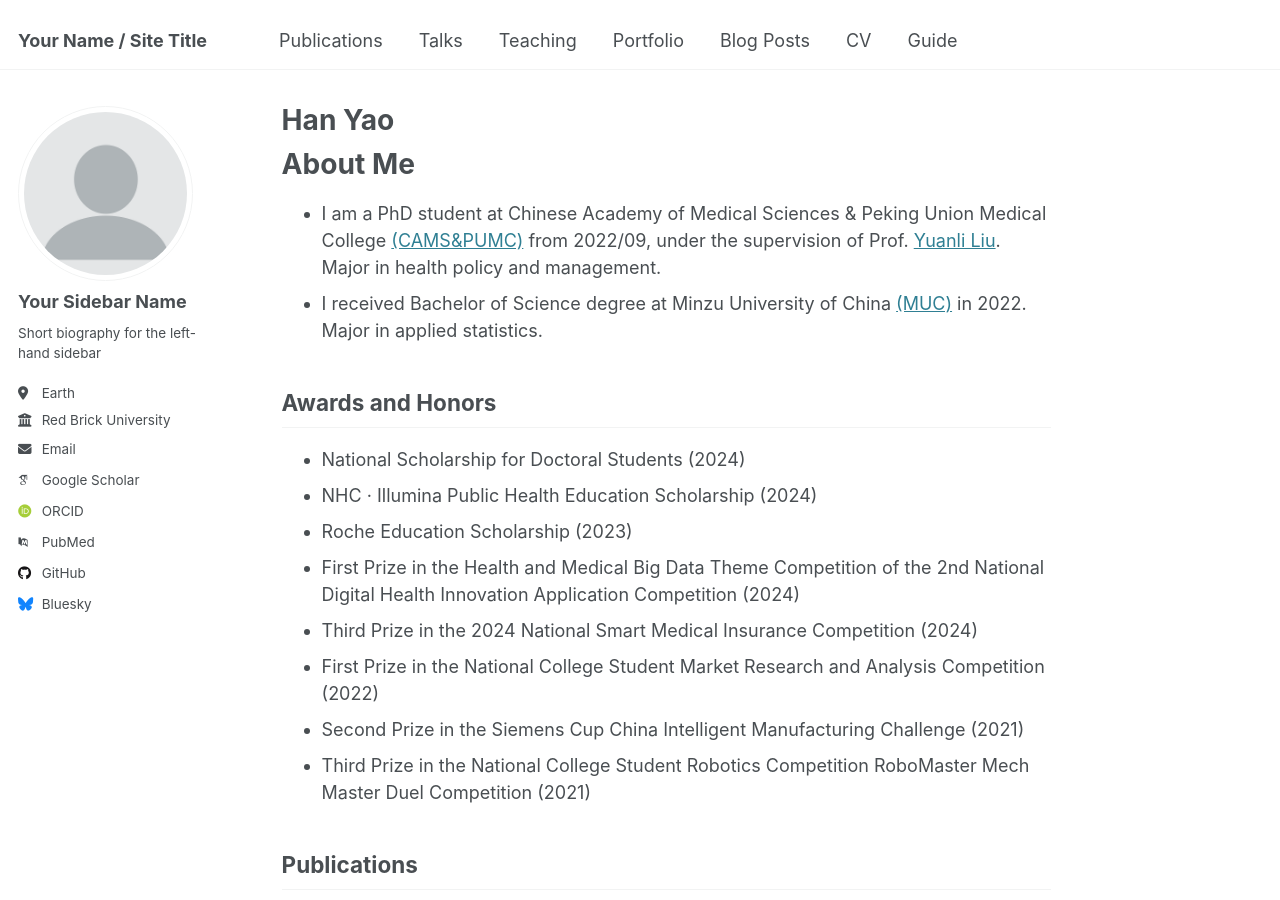
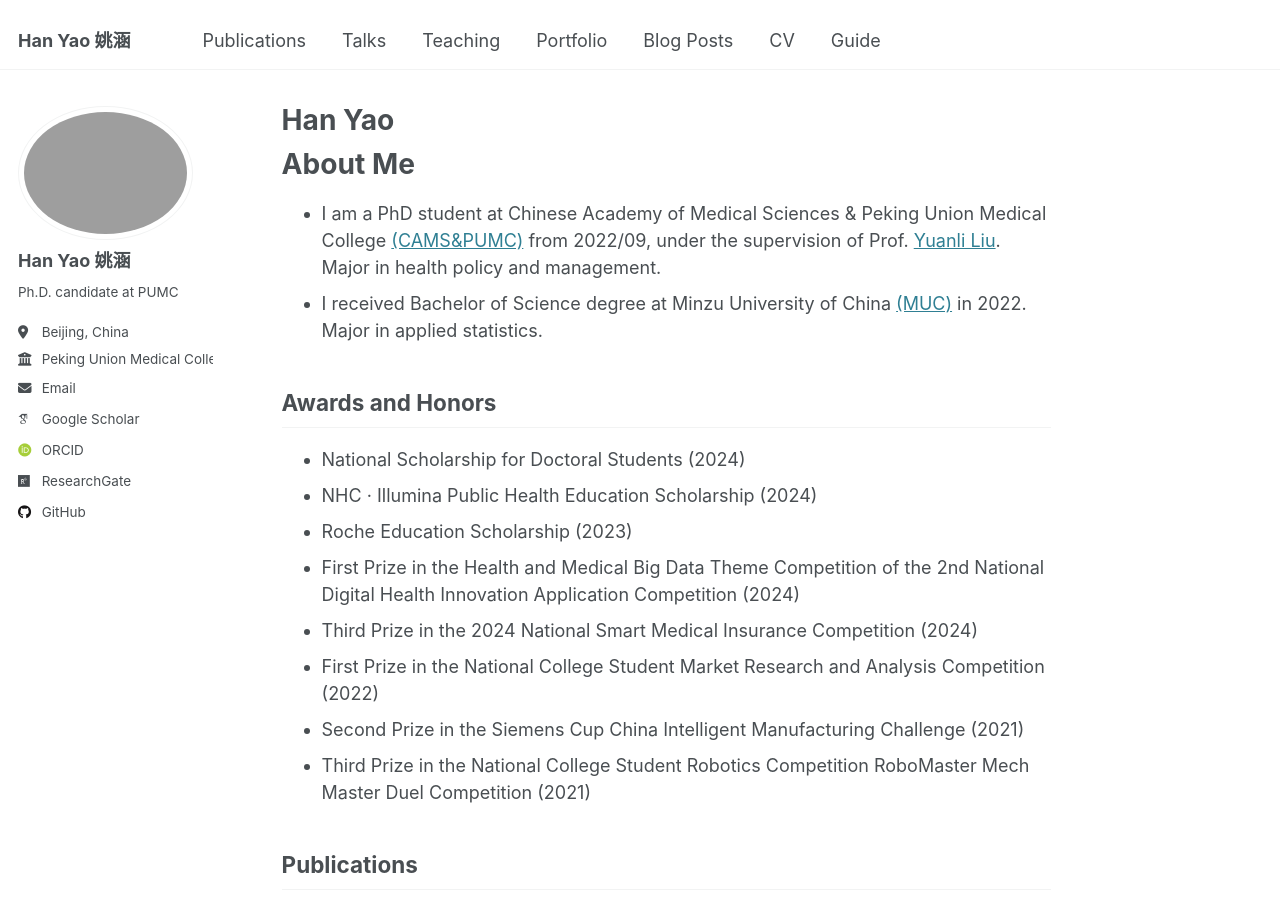
Before and after one commit to hannalyao/hannalyao.github.io, a Jekyll site: the page built from _pages/about.md, in a window 1280 px wide and 900 px high. Built offline with Jekyll 4.4.1, drawn with Linux system fonts in a browser that asks for light colours; some web fonts are replaced.

Commit message:
_config.yml

```diff
--- a/_config.yml
+++ b/_config.yml
@@ -9,48 +9,48 @@
 # Basic Site Settings
 locale                   : "en-US"
 site_theme               : "default"
-title                    : "Your Name / Site Title"
+title                    : "Han Yao 姚涵"
 title_separator          : "-"
 name                     : &name "Your Name"
 description              : &description "personal description"
-url                      : https://academicpages.github.io # the base hostname & protocol for your site e.g. "https://[your GitHub username].github.io"
+url                      : https://hannalyao.github.io # the base hostname & protocol for your site e.g. "https://[your GitHub username].github.io"
 baseurl                  : "" # the subpath of your site, e.g. "/blog"
-repository               : "academicpages/academicpages.github.io"
+repository               : "hannalyao.github.io"
 
 # Site Author - The following control what appear as part of the author content on the side bar.
 #               If a field is blank the icon and link will not appear, otherwise it will be shown.
 #               Additional customization can be done by editing /_includes/author-profile.html
 author:
   # Biographic information
-  avatar           : "profile.png"
-  name             : "Your Sidebar Name"
+  avatar           : "yaohan.jpg"
+  name             : "Han Yao 姚涵"
   pronouns         : # example: "she/her"
-  bio              : "Short biography for the left-hand sidebar"
-  location         : "Earth"
-  employer         : "Red Brick University"
+  bio              : "Ph.D. candidate at PUMC"
+  location         : "Beijing, China"
+  employer         : "Peking Union Medical College"
   uri              : # URL
-  email            : "none@example.org"
+  email            : "yaohan@student.pumc.edu.cn"
 
   # Academic websites
   arxiv            : # URL - Update with the correct link to your profile
-  googlescholar    : "https://scholar.google.com/citations?user=PS_CX0AAAAAJ"
+  googlescholar    : "https://scholar.google.com/citations?user=G0VpUhoAAAAJ&hl=zh-CN"
   impactstory      : # URL
-  orcid            : "http://orcid.org/yourorcidurl"
+  orcid            : "https://orcid.org/0000-0001-7240-0917"
   semantic         : # URL
-  pubmed           : "https://www.ncbi.nlm.nih.gov/pubmed/?term=john+snow"
-  researchgate     : # URL
+  pubmed           : # URL
+  researchgate     : "https://www.researchgate.net/profile/Han-Yao-11?ev=hdr_xprf"
   scopus           : # URL
 
   # Repositories and software development
   bitbucket        : # Username - Update with your username on the site
   codepen          : # Username
   dribbble         : # Username
-  github           : "academicpages"
+  github           : "hannalyao"
   kaggle           : # Username
   stackoverflow    : # User number or user number and name (i.e., use "1" or "1/jeff-atwood")
 
   # Social media
-  bluesky          : "bsky.app" # Replace this with you Bluesky username
+  bluesky          : # Replace this with you Bluesky username
   facebook         : # Username
   flickr           : # Username
   foursquare       : # Username
```
